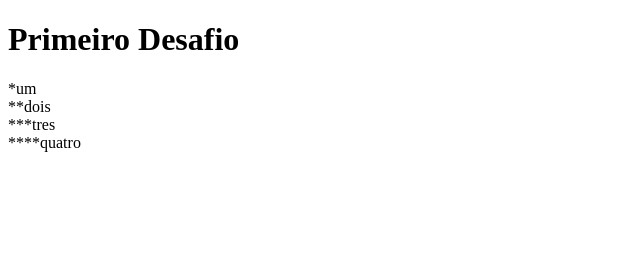
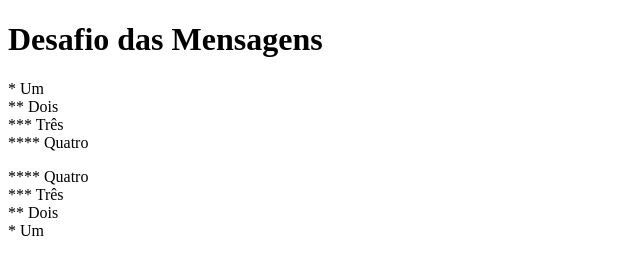
Before and after one commit to Roberto-Carvalhoo/Html-css, a plain HTML site: page Desafios/Ds01/index.html in a window 1280 px wide. Shown: the whole page, without its empty margins (0-640 px from the left). Drawn offline with Linux system fonts and the light colour scheme.

Commit message:
atualizando

```diff
--- a/Desafios/Ds01/index.html
+++ b/Desafios/Ds01/index.html
@@ -7,8 +7,18 @@
     <title>Document</title>
 </head>
 <body>
-    <h1>Primeiro Desafio</h1>
-
-    <p>*um <br>**dois <br>***tres <br>****quatro</p>
+    <h1>Desafio das Mensagens</h1>
+    <p>
+        * Um <br>
+        ** Dois <br>
+        *** Três <br>
+        **** Quatro <br>
+    </p>
+    <p>
+        **** Quatro <br>
+        *** Três <br>
+        ** Dois <br>
+        * Um <br>
+    </p>
 </body>
 </html>
```
